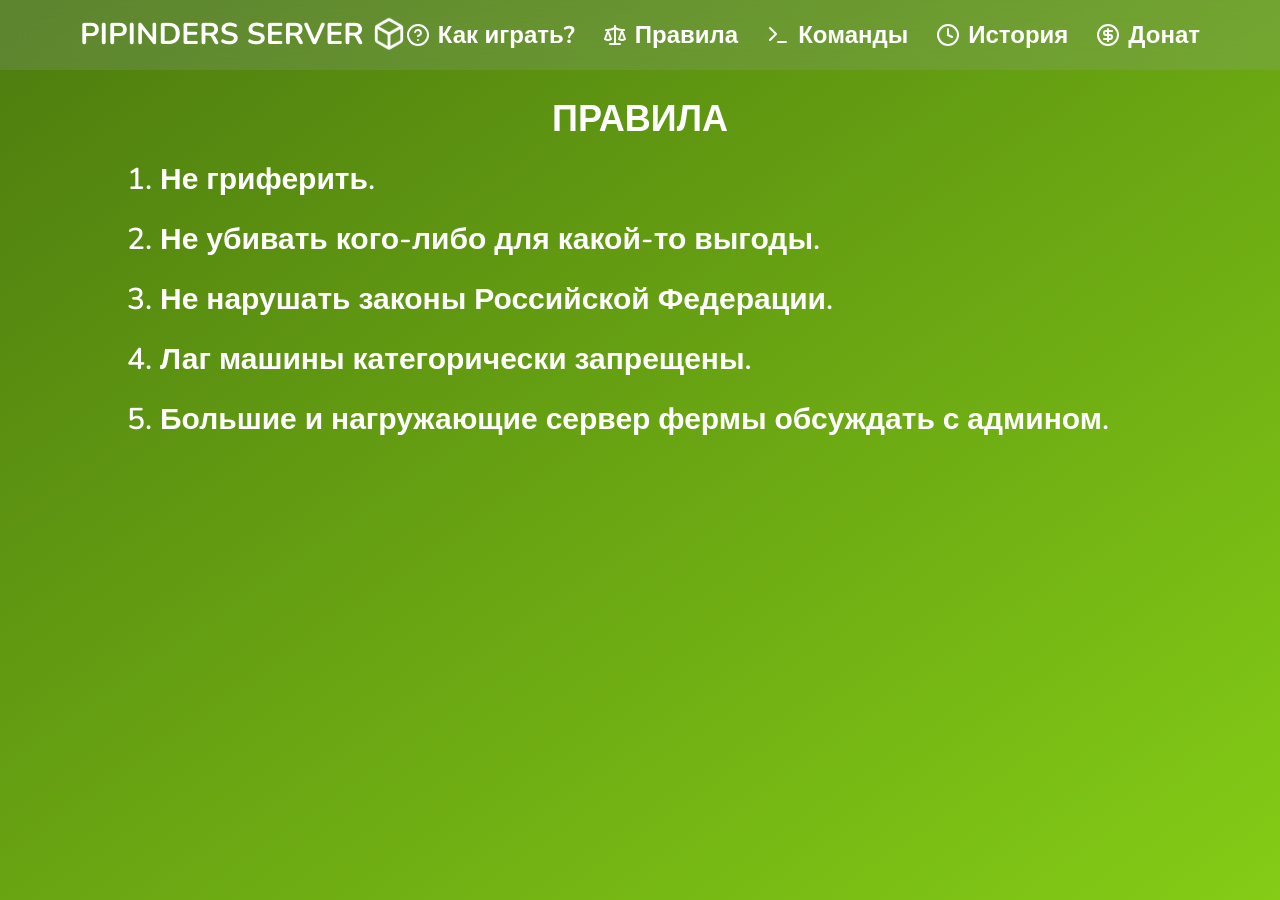
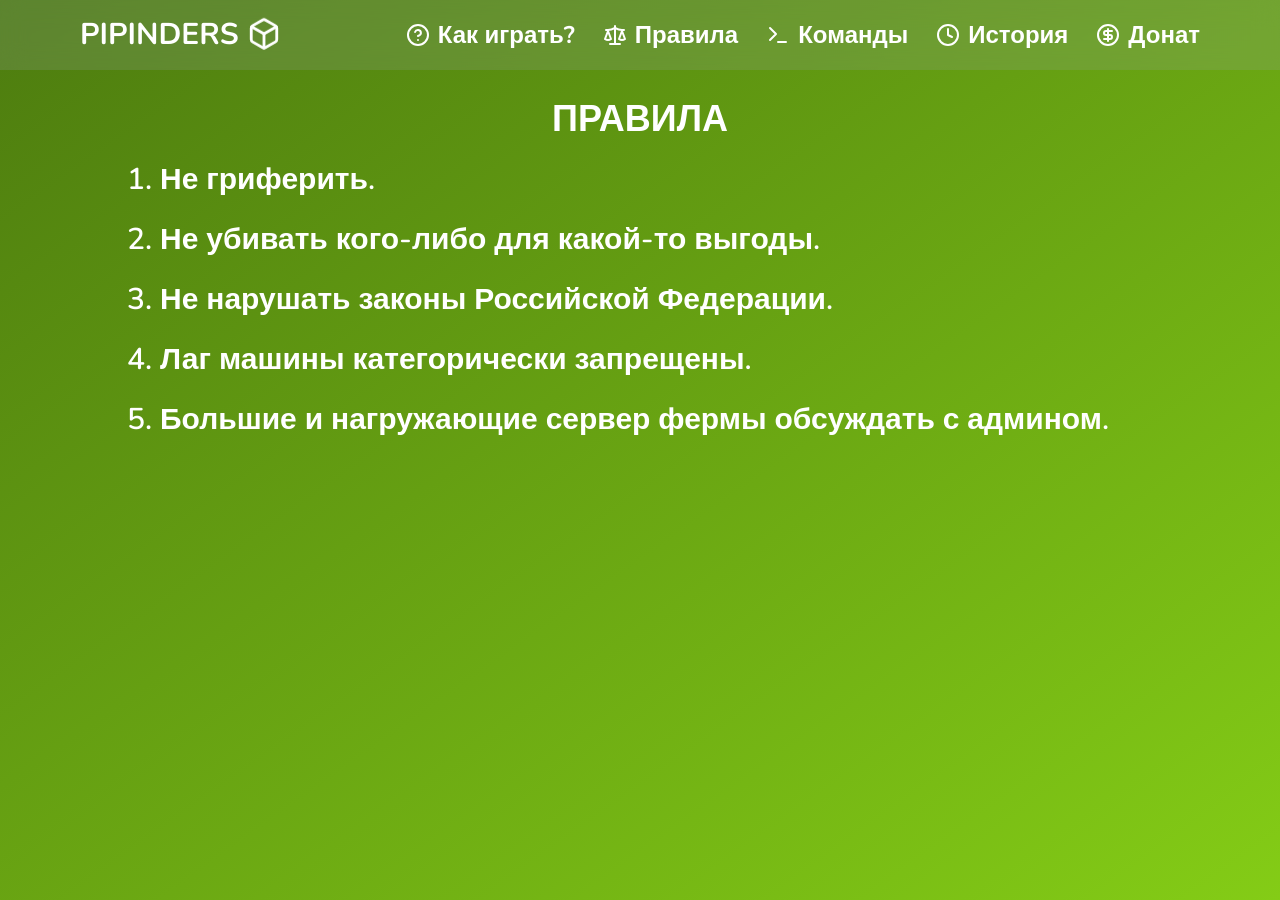
Before and after one commit to MrAbragadabra/pipinders, a Next.js app: page /rules in a window 1280 px wide. Built offline with nearby package versions, Linux system fonts and the light colour scheme.

Commit message:
Delete word server

```diff
--- a/src/components/shared/header.tsx
+++ b/src/components/shared/header.tsx
@@ -38,7 +38,7 @@ export const Header: React.FC<Props> = ({ className }) => {
 				<div>
 					<h1 className='uppercase text-white font-bold sm:text-3xl text-2xl'>
 						<Link href='/' className='flex items-center gap-2'>
-							Pipinders Server
+							Pipinders
 							<Box className='animate-bounce' size={34} color='#ffffff' />
 						</Link>
 					</h1>
```
